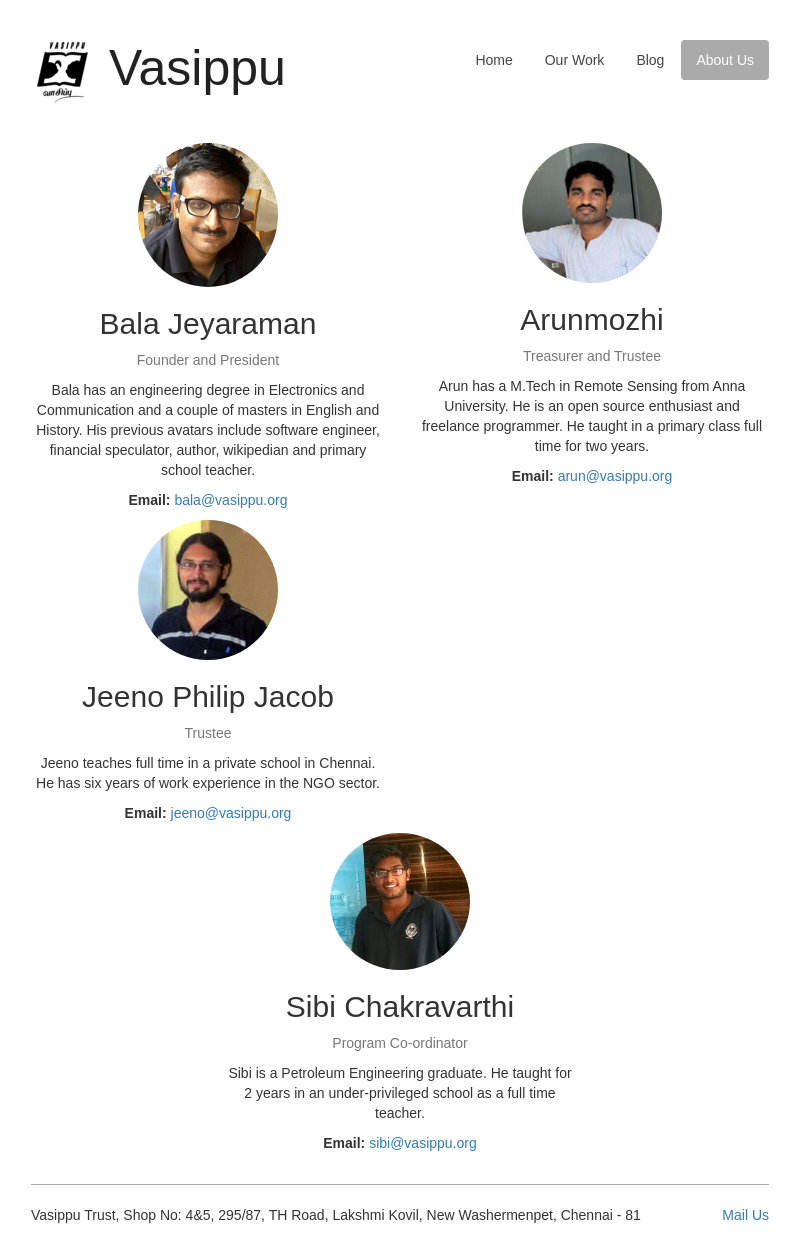
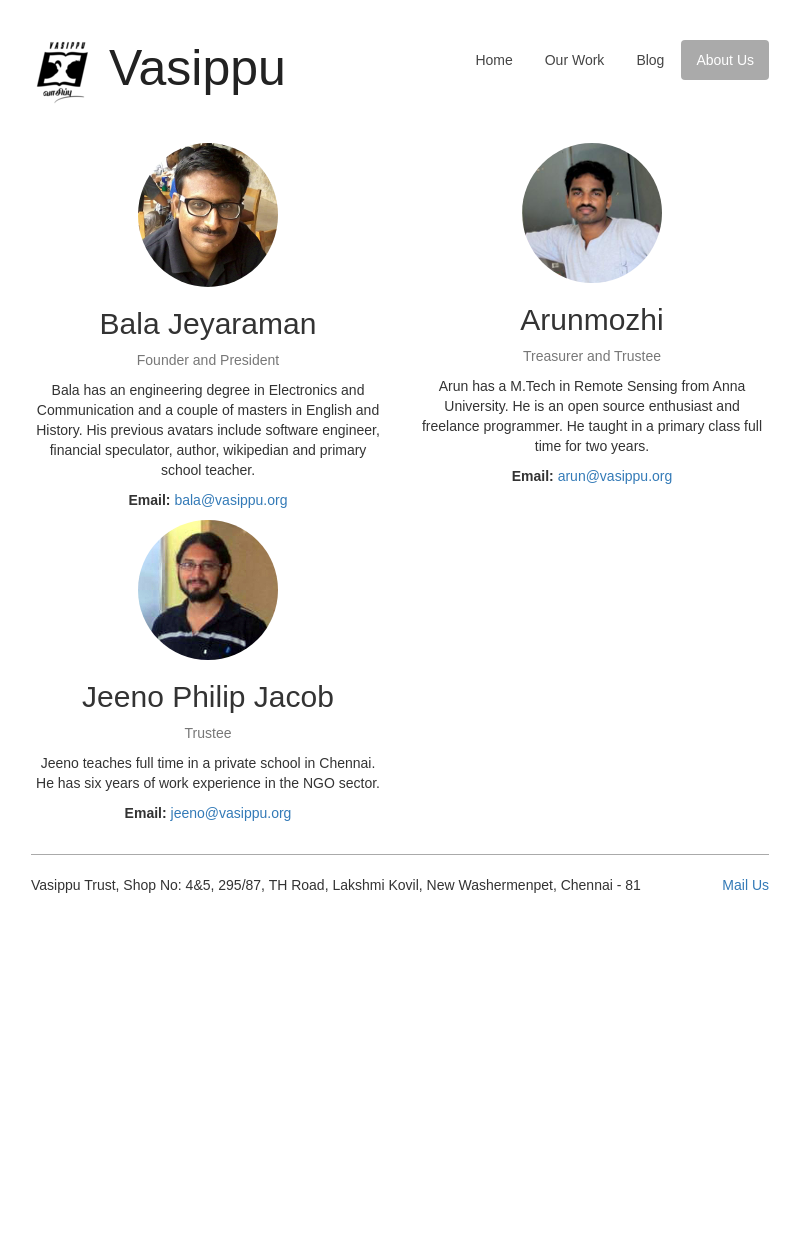
Before and after one commit to Vasippu/vasippu.github.io, a Jekyll site: the page built from about.html, in a window 1280 px wide. Shown: the whole page, without its empty margins (240-1040 px from the left). Built offline with Jekyll 4.4.1, drawn with Linux system fonts in a browser that asks for light colours; some web fonts are replaced; after the commit the page ends 905 px from its top, so only the background shows below that.

Commit message:
removed Sibi from the about us page

```diff
--- a/about.html
+++ b/about.html
@@ -34,13 +34,4 @@ permalink: /about-us/
       </p>
       <p><strong>Email: </strong><a href="mailto:jeeno@vasippu.org">jeeno@vasippu.org</a></p>
   </div>
-  <div class="col-sm-offset-3 col-sm-6 col-md-offset-3 col-md-6 col-xs-12">
-      <img src="{{ "/images/sibi.jpg" | prepend: site.baseurl }}" alt="Sibi Photo" class="img-circle center-block">
-      <h2>Sibi Chakravarthi</h2>
-      <p class="text-muted">Program Co-ordinator</p>
-      <p>
-        Sibi is a Petroleum Engineering graduate. He taught for 2 years in an under-privileged school as a full time teacher.
-      </p>
-      <p><strong>Email: </strong><a href="mailto:sibi@vasippu.org">sibi@vasippu.org</a></p>
-  </div>
 </div>
```
